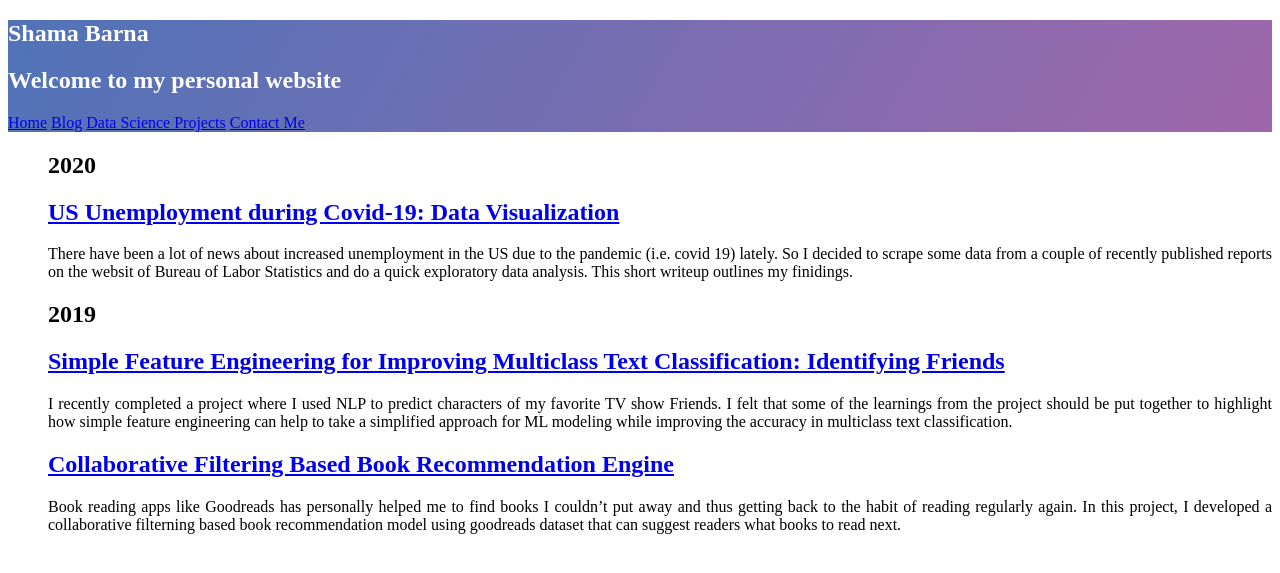
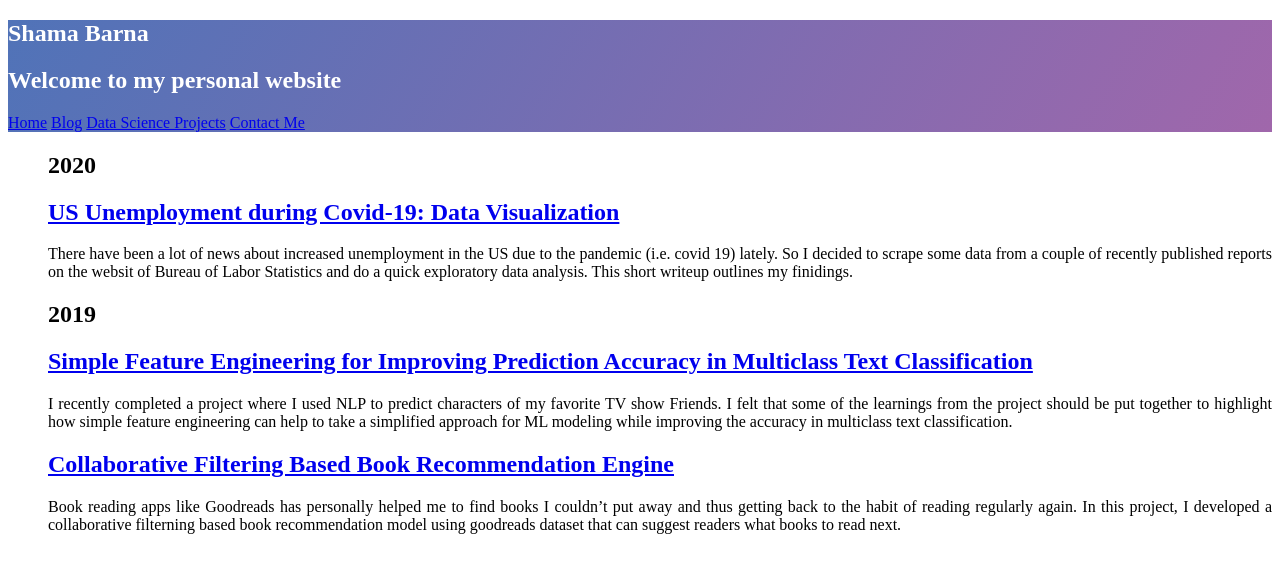
Before and after one commit to shamafarabi/shama.github.io, a Jekyll site: the page built from blog.md, in a window 1280 px wide. Shown: the top 573 px of the page. Built offline with Jekyll 4.4.1, drawn with Linux system fonts in a browser that asks for light colours; nearby versions of some CDN libraries.

Commit message:
Update 2019-09-29-NLPFriends.md

```diff
--- a/_posts/2019-09-29-NLPFriends.md
+++ b/_posts/2019-09-29-NLPFriends.md
@@ -1,7 +1,7 @@
 ---
 layout: post
 comments: true
-title:  "Simple Feature Engineering for Improving Multiclass Text Classification: Identifying Friends"
+title:  "Simple Feature Engineering for Improving Prediction Accuracy in Multiclass Text Classification"
 excerpt: "I recently completed a project where I used NLP to predict characters of my favorite TV show Friends. I felt that some of the learnings from the project should be put together to highlight how simple feature engineering can help to take a simplified approach for ML modeling while improving the accuracy in multiclass text classification."
 date:   2019-09-29 01:00:00
 mathjax: true
```
